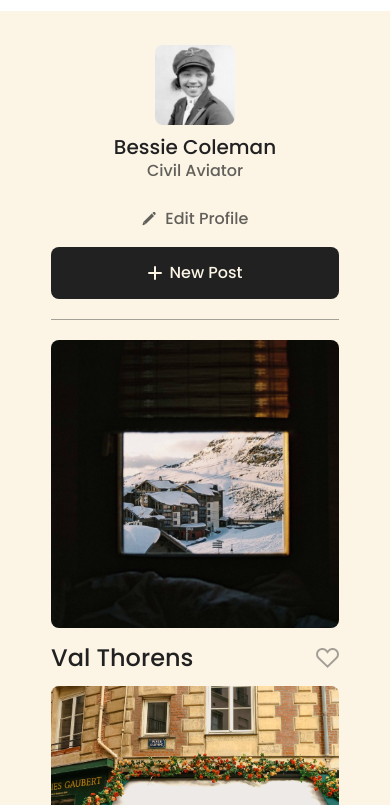
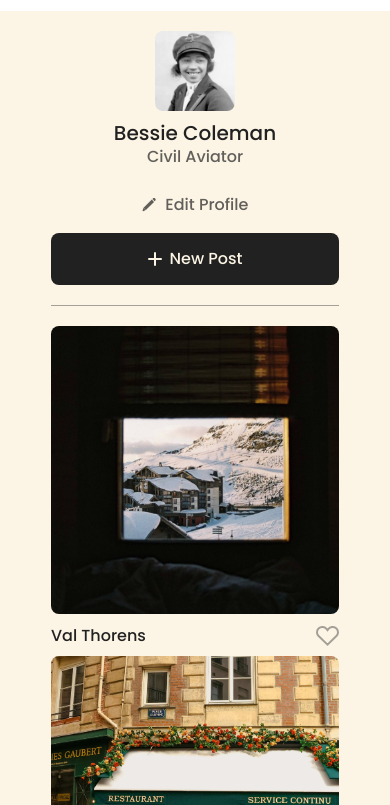
Before and after one commit to MorrisDevearl86/se_project_spots, a plain HTML site: page index.html in a window 390 px wide. Shown: the part 39-844 px from the top of the page. Drawn offline with Linux system fonts and the light colour scheme.

Commit message:
update the cards in the css

```diff
--- a/blocks/card.css
+++ b/blocks/card.css
@@ -15,7 +15,7 @@
   font-weight: 500;
   margin: 0;
   width: 335px;
-  line-height: 1.5; /* For the line-height of 120% */
+  line-height: 1.2; /* For the line-height of 120% */
   color: #212121;
   text-wrap: nowrap;
   text-overflow: ellipsis;
@@ -58,5 +58,7 @@
 
   .card__title {
     width: 195px;
+    font-size: 16px;
+    line-height: 16px;
   }
 }
--- a/blocks/cards.css
+++ b/blocks/cards.css
@@ -22,6 +22,5 @@
     padding-bottom: 20px;
     grid-gap: 10px 20px;
     justify-items: center;
-    justify-content: center;
   }
 }
--- a/blocks/content.css
+++ b/blocks/content.css
@@ -1,8 +1,3 @@
 .content {
   padding: 0 20px;
 }
-
-@media screen and (max-width: 320px) {
-  .page__section {
-  }
-}
--- a/blocks/profile.css
+++ b/blocks/profile.css
@@ -91,6 +91,7 @@
     align-items: center;
     text-align: center;
     margin: 0 auto;
+    padding-top: 20px;
   }
 
   .profile__avatar {
@@ -113,12 +114,17 @@
   .profile__description {
     margin-bottom: 32px;
     padding: 0;
+    white-space: nowrap;
+    overflow: hidden;
+    text-overflow: ellipsis;
+    width: 100px;
   }
 
   .profile__name {
-    display: flex;
     font-size: 20px;
-    justify-content: center;
     margin: 0 0 6px;
+    white-space: nowrap;
+    overflow: hidden;
+    text-overflow: ellipsis;
   }
 }
```
